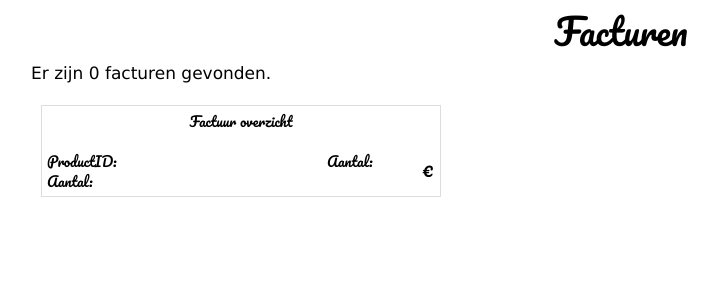
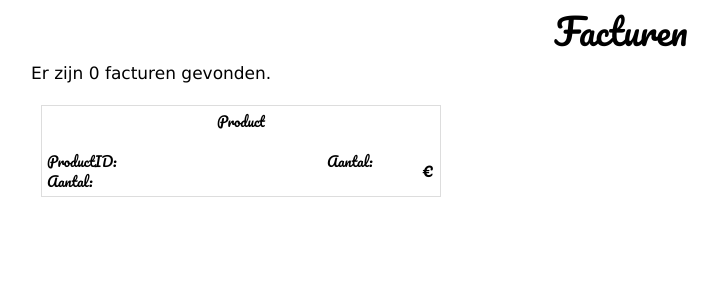
Before and after one commit to tommy4421/Webshop, a PHP site: page /factuurbekijken.php in a window 1280 px wide. Shown: the part 236-539 px from the top of the page, without its empty margins (19-737 px from the left). Run offline with PHP 8.4, Linux system fonts and the light colour scheme; the visitor is signed in with stand-in values (Sample User, id 1); tables that the repository leaves empty or names only in its code hold one stand-in row (values such as "Sample post"); data that the repository does not hold is empty; some libraries are stand-ins or nearby versions.

Commit message:
Update factuurbekijken.php

```diff
--- a/factuurbekijken.php
+++ b/factuurbekijken.php
@@ -69,7 +69,7 @@ while($row = mysqli_fetch_array($result2, MYSQLI_ASSOC))
 {
 	echo "<!-- ---------------------------------- -->\n";
 	echo "<div id=\"klantgebeuren\">\n<form action=\"factuurbekijken.php\" method=\"post\">\n";
-	echo "<center>Factuur overzicht</center><br />";
+	echo "<center>Product</center><br />";
 	echo "<input type=\"hidden\" name=\"klantnr\" value=\"".$klantid."\" />\n";
 	echo "ProductID: <input type=\"text\" name=\"FactuurID\" value=\"".$row["Pro_ProductID"]."\" />\n";
 	echo "Aantal: <div id=\"Prijs\">&euro;".$row["Prijs"]."</div>\n<br />";
```
